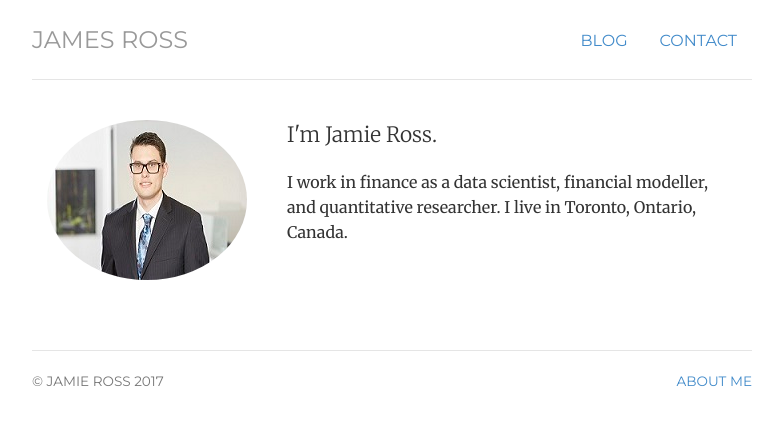
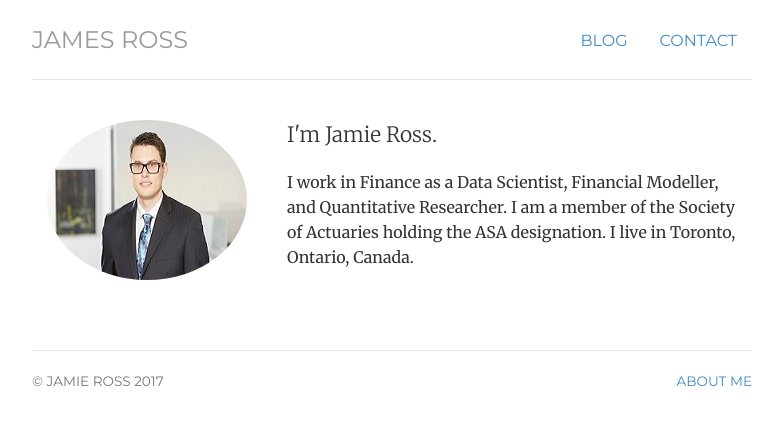
Before and after one commit to thejamesross/thejamesross.github.io, a Jekyll site: the page built from index.html, in a window 1280 px wide. Shown: the top 425 px of the page, without its empty margins (248-1030 px from the left). Built offline with Jekyll 4.4.1, drawn with Linux system fonts in a browser that asks for light colours.

Commit message:
Update Index

```diff
--- a/index.html
+++ b/index.html
@@ -12,8 +12,18 @@ description: Jamie Ross Cover Page
 	</div>
 	<div itemscope itemtype="http://data-vocabulary.org/Person" class="col-sm-8">
 	<p class="lead">I'm <span itemprop="name">Jamie Ross</span>.</p>
-	<p>I work in <span itemprop="title">finance</span> as a <span itemprop="title">data scientist</span>, <span itemprop="title">financial modeller</span>, and <span itemprop="title">quantitative researcher.</span> I live in <span itemprop="address" itemscope
-    itemtype="http://data-vocabulary.org/Address"> <span itemprop="locality">Toronto</span>, <span itemprop="region">Ontario</span>, <span itemprop="region">Canada</span></span>.</p>
+	<p>I work in <span itemprop="title">Finance</span> as a
+	<span itemprop="title">Data Scientist</span>,
+	<span itemprop="title">Financial Modeller</span>, and
+	<span itemprop="title">Quantitative Researcher. I am a member of the
+	<span itemprop="title">Society of Actuaries</span> holding the
+	<span itemprop="title">ASA</span> designation.
+	</span> I live in
+	<span itemprop="address" itemscope
+    itemtype="http://data-vocabulary.org/Address">
+	<span itemprop="locality">Toronto</span>,
+	<span itemprop="region">Ontario</span>,
+	<span itemprop="region">Canada</span></span>.</p>
 
 	</div>
 </div>
```
